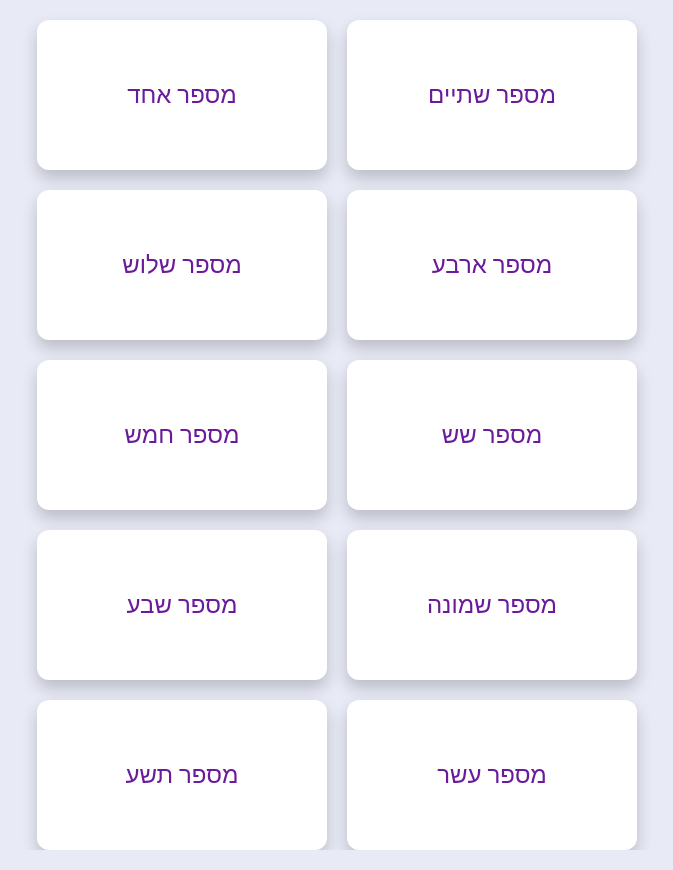
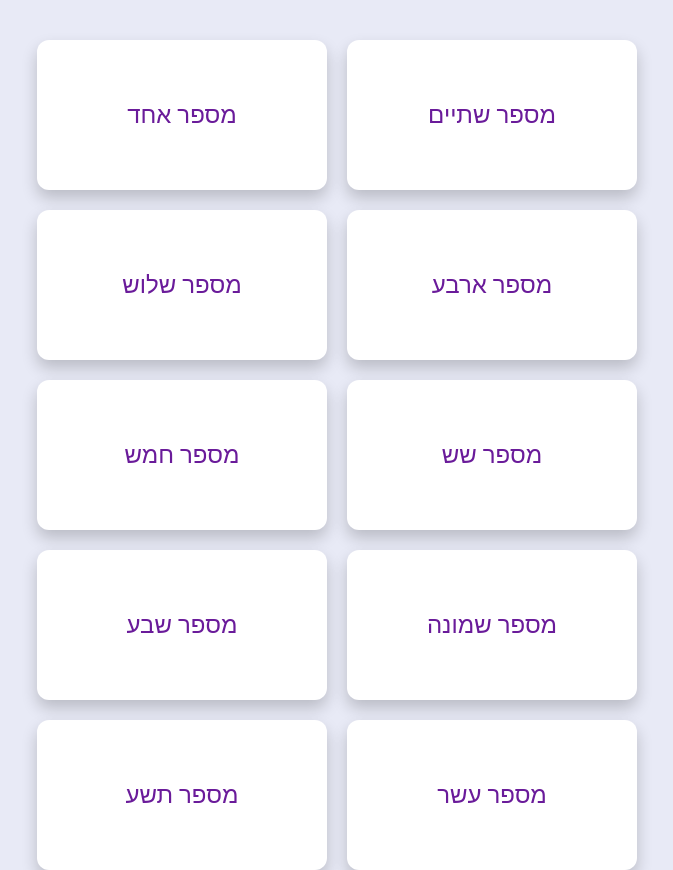
Before and after one commit to AshiVered/ashivered.github.io, a plain HTML site: page about.html in a window 1280 px wide. Shown: the whole page, without its empty margins (303-976 px from the left). Drawn offline with Linux system fonts and the light colour scheme.

Commit message:
Update about.html

```diff
--- a/about.html
+++ b/about.html
@@ -33,6 +33,7 @@
             max-width: 600px; /* רוחב מקסימלי לגריד */
             width: 100%;
             height: 100%;
+            margin-top: 40px; /* מרווח עליון לגריד */
         }
         .grid-item {
             display: flex;
```
